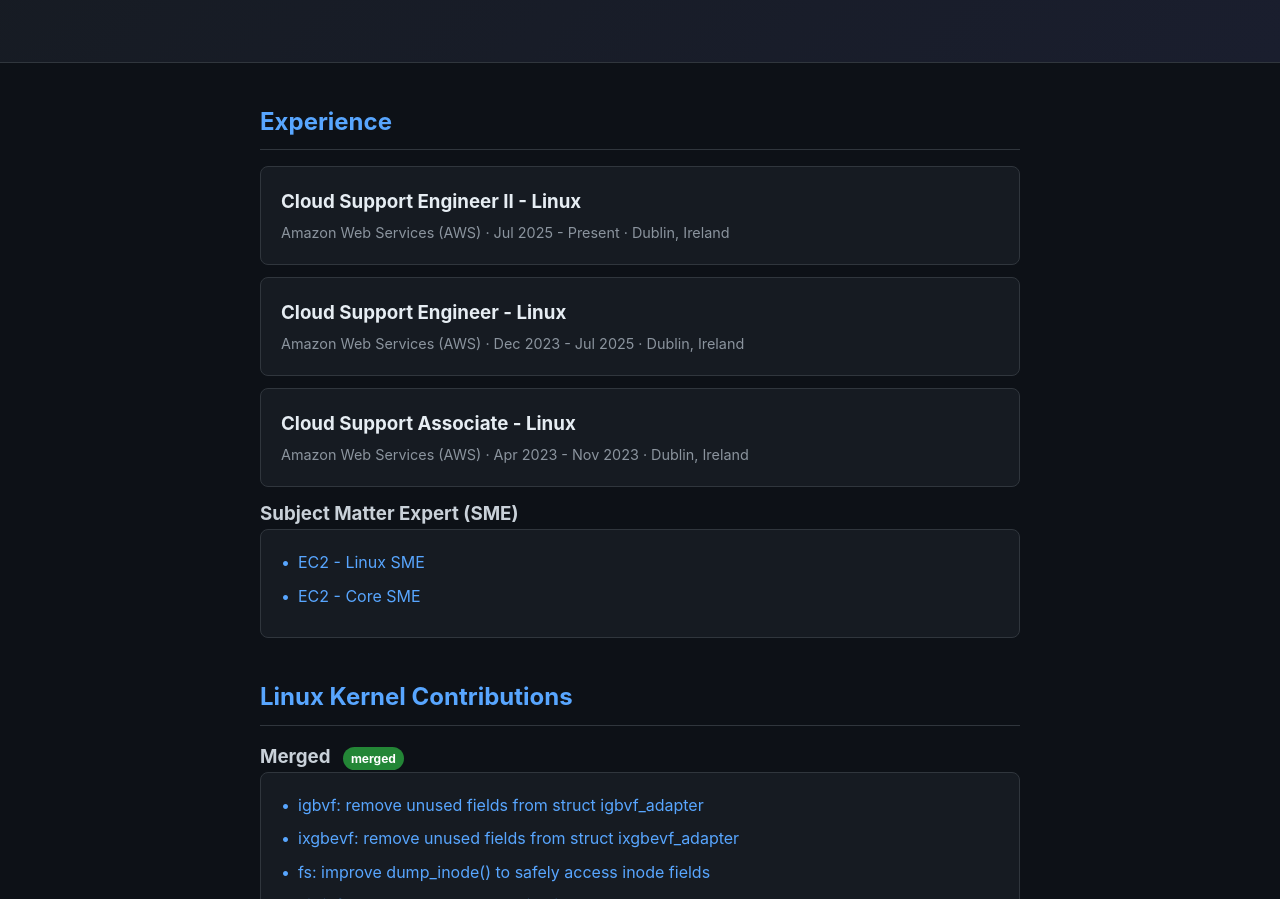
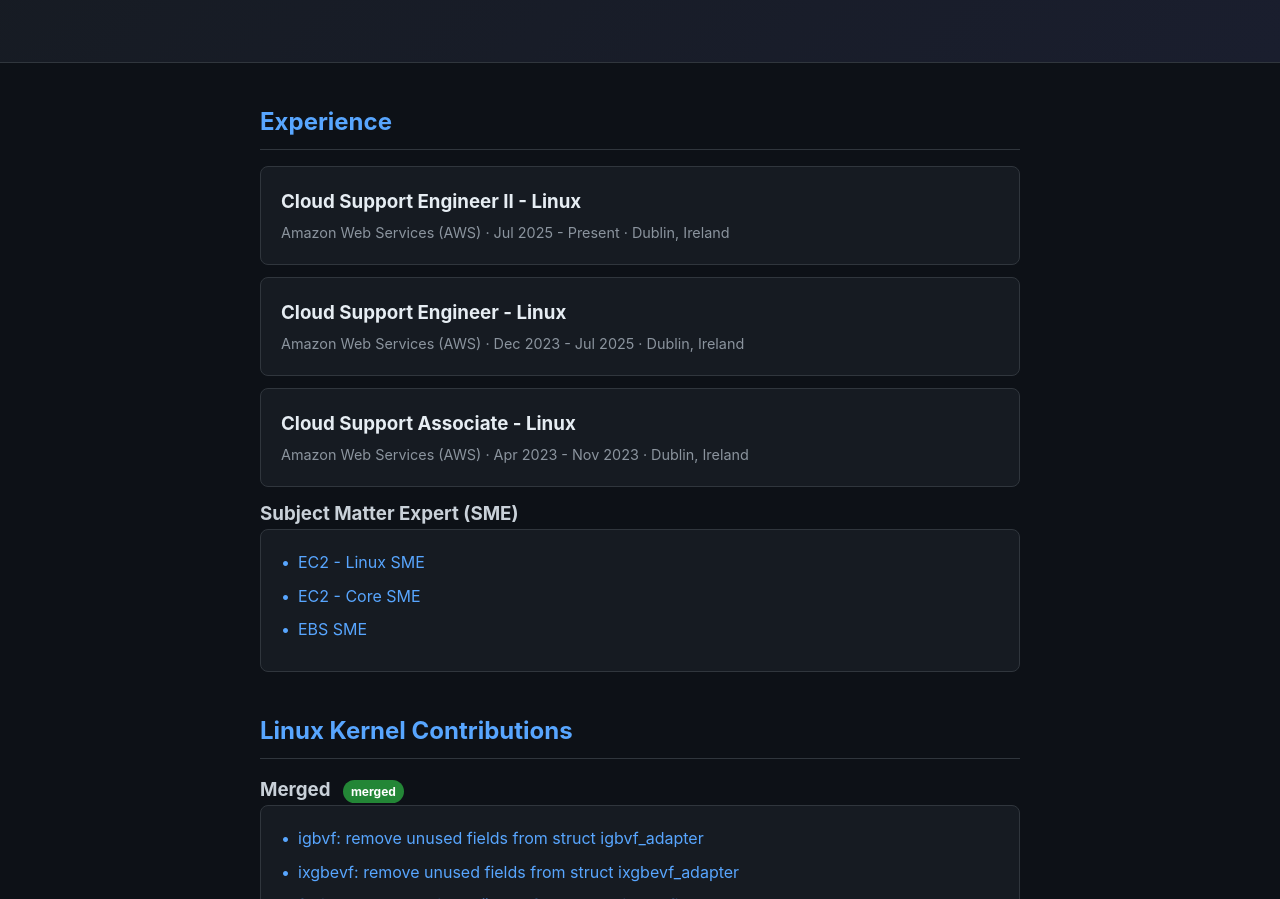
Before and after one commit to yuto-ohnuki/yuto-ohnuki.github.io, a plain HTML site: page index.html in a window 1280 px wide. Shown: the part 201-1100 px from the top of the page. Drawn offline with Linux system fonts and the light colour scheme.

Commit message:
add EBS SME

```diff
--- a/index.html
+++ b/index.html
@@ -78,6 +78,7 @@
         <ul>
           <li><a href="https://www.credly.com/badges/321e5541-2291-43f7-a4cf-d8722fad22ab">EC2 - Linux SME</a></li>
           <li><a href="https://www.credly.com/badges/67cf361d-bd71-4b3d-b723-eacde7c14146">EC2 - Core SME</a></li>
+          <li><a href="https://www.credly.com/badges/651e26c7-5c0c-4567-a232-ea6f0d49893e">EBS SME</a></li>
         </ul>
       </div>
     </section>
```
